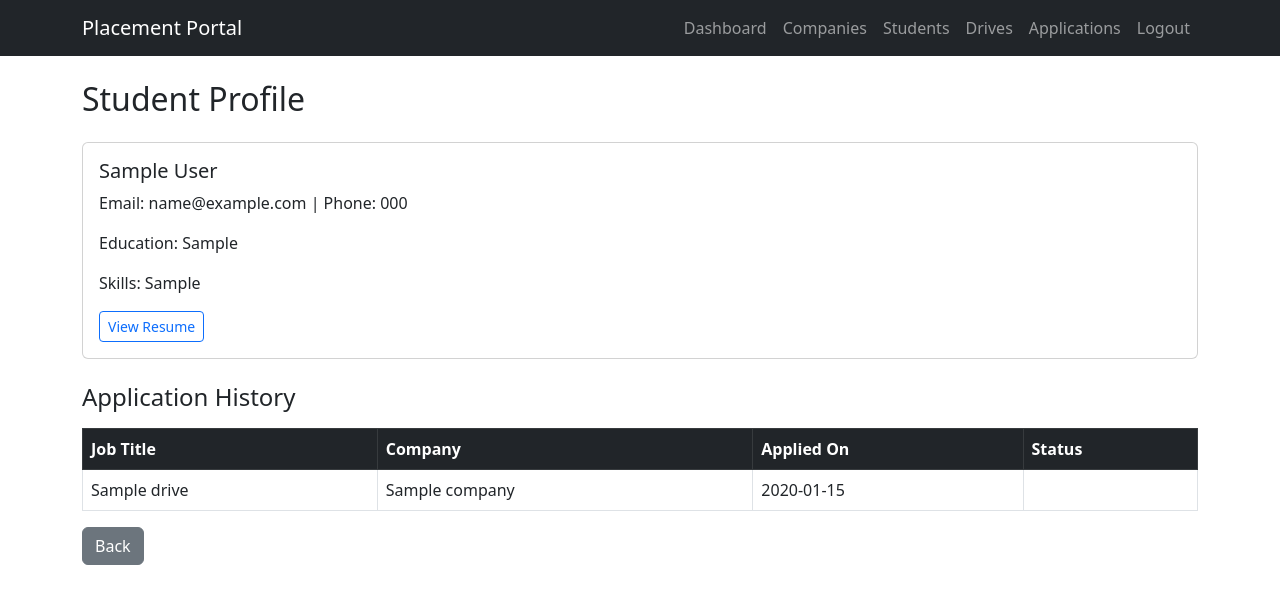
After one commit to Rohhnn/placement-portal-v1, a Flask app: page /student/1/view in a window 1280 px wide. The commit adds this page. Shown: the top 604 px of the page. Run offline with Flask 3, Linux system fonts and the light colour scheme; a user stored in the database is signed in; tables that the repository leaves empty hold one stand-in row (values such as "Sample post").

Commit message:
Milestone-PPA Placement-Tracking

```diff
--- a/app.py
+++ b/app.py
@@ -372,6 +372,11 @@ def company_create_drive():
         flash('Access denied.', 'danger')
         return redirect(url_for('home'))
 
+    # Only approved companies can create drives
+    if current_user.company.approval_status != 'approved':
+        flash('Your company must be approved before creating drives.', 'warning')
+        return redirect(url_for('company_dashboard'))
+
     from models import PlacementDrive
     from datetime import datetime
 
@@ -606,5 +611,20 @@ def student_profile():
     return render_template('student/profile.html', student=student)
 
 
+# ---- Shared route: view student profile (admin and company) ----
+
+@app.route('/student/<int:student_id>/view')
+@login_required
+def view_student_profile(student_id):
+    if current_user.role not in ['admin', 'company']:
+        flash('Access denied.', 'danger')
+        return redirect(url_for('home'))
+
+    from models import Student, Application
+    student = Student.query.get_or_404(student_id)
+    applications = Application.query.filter_by(student_id=student.id).all()
+    return render_template('view_student.html', student=student, applications=applications)
+
+
 if __name__ == '__main__':
     app.run(debug=True)
--- a/templates/admin/students.html
+++ b/templates/admin/students.html
@@ -31,7 +31,7 @@
         {% for student in students %}
         <tr>
             <td>{{ student.id }}</td>
-            <td>{{ student.full_name }}</td>
+            <td><a href="{{ url_for('view_student_profile', student_id=student.id) }}">{{ student.full_name }}</a></td>
             <td>{{ student.email or '-' }}</td>
             <td>{{ student.phone or '-' }}</td>
             <td>{{ student.education or '-' }}</td>
--- a/templates/company/view_applications.html
+++ b/templates/company/view_applications.html
@@ -21,7 +21,7 @@
     <tbody>
         {% for app in applications %}
         <tr>
-            <td>{{ app.student.full_name }}</td>
+            <td><a href="{{ url_for('view_student_profile', student_id=app.student.id) }}">{{ app.student.full_name }}</a></td>
             <td>{{ app.student.email or '-' }}</td>
             <td>{{ app.student.education or '-' }}</td>
             <td>{{ app.student.skills or '-' }}</td>
--- /dev/null
+++ b/templates/view_student.html
@@ -0,0 +1,54 @@
+{% extends 'base.html' %}
+{% block title %}Student Profile - {{ student.full_name }}{% endblock %}
+
+{% block content %}
+<h2 class="mb-4">Student Profile</h2>
+
+<div class="card mb-4">
+    <div class="card-body">
+        <h5>{{ student.full_name }}</h5>
+        <p>Email: {{ student.email or '-' }} | Phone: {{ student.phone or '-' }}</p>
+        <p>Education: {{ student.education or '-' }}</p>
+        <p>Skills: {{ student.skills or '-' }}</p>
+        {% if student.resume_path %}
+            <a href="{{ url_for('static', filename='uploads/' + student.resume_path) }}" target="_blank" class="btn btn-sm btn-outline-primary">View Resume</a>
+        {% endif %}
+    </div>
+</div>
+
+<h4 class="mb-3">Application History</h4>
+<table class="table table-bordered table-hover">
+    <thead class="table-dark">
+        <tr>
+            <th>Job Title</th>
+            <th>Company</th>
+            <th>Applied On</th>
+            <th>Status</th>
+        </tr>
+    </thead>
+    <tbody>
+        {% for app in applications %}
+        <tr>
+            <td>{{ app.drive.job_title }}</td>
+            <td>{{ app.drive.company.company_name }}</td>
+            <td>{{ app.application_date.strftime('%Y-%m-%d') }}</td>
+            <td>
+                {% if app.status == 'applied' %}
+                    <span class="badge bg-primary">Applied</span>
+                {% elif app.status == 'shortlisted' %}
+                    <span class="badge bg-info">Shortlisted</span>
+                {% elif app.status == 'selected' %}
+                    <span class="badge bg-success">Selected</span>
+                {% elif app.status == 'rejected' %}
+                    <span class="badge bg-danger">Rejected</span>
+                {% endif %}
+            </td>
+        </tr>
+        {% else %}
+        <tr><td colspan="4" class="text-center">No applications found.</td></tr>
+        {% endfor %}
+    </tbody>
+</table>
+
+<button onclick="history.back()" class="btn btn-secondary">Back</button>
+{% endblock %}
```
Also changed, not shown: 1 other file.
